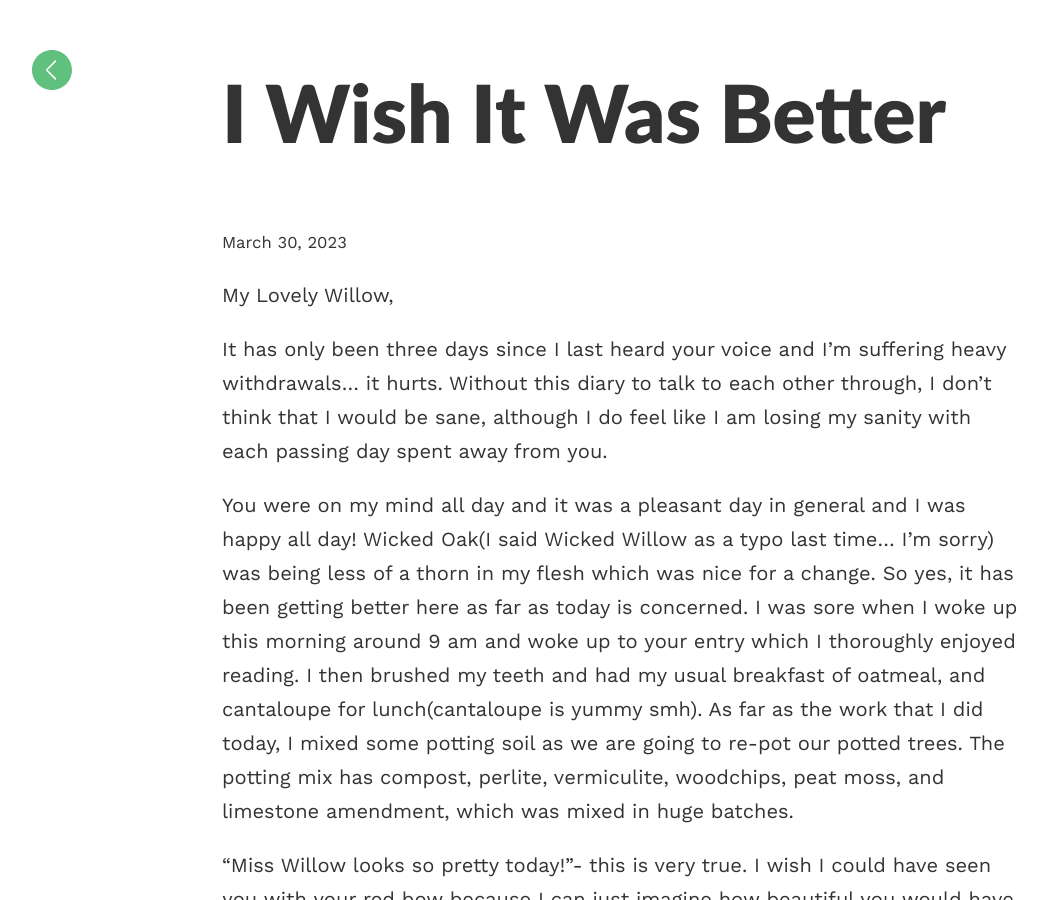
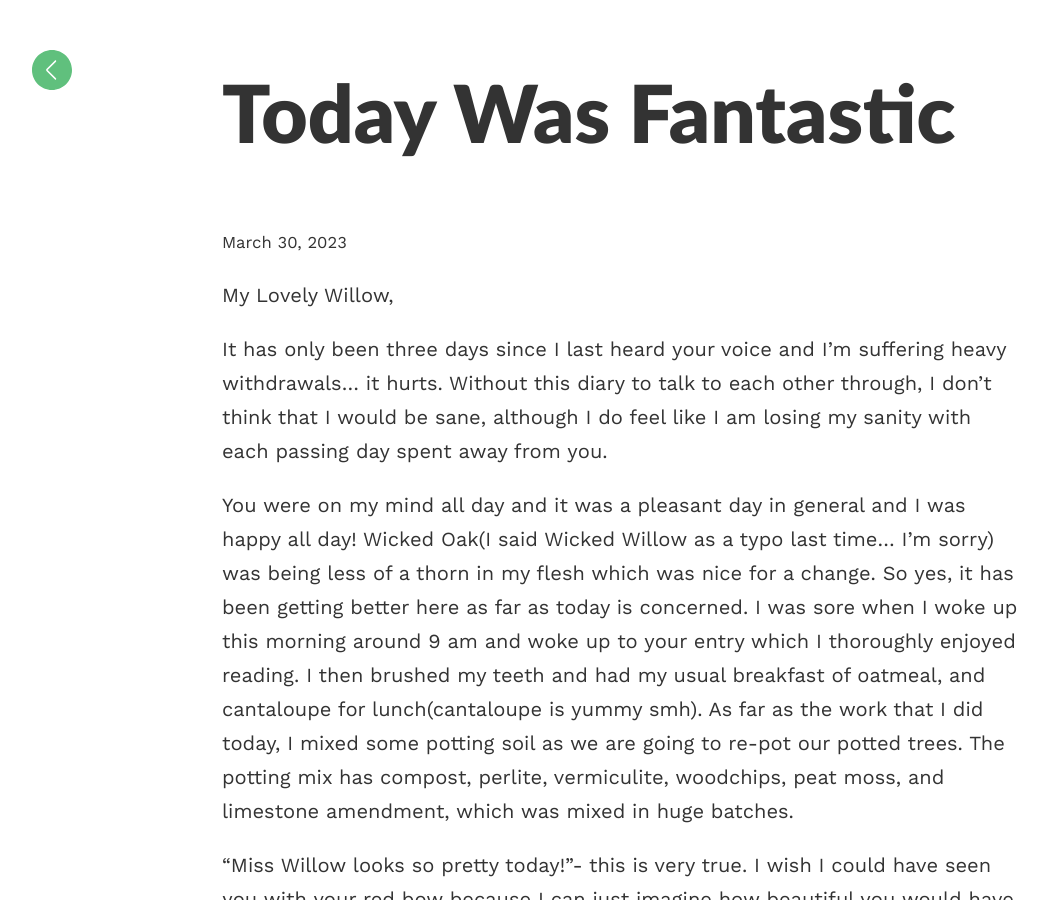
Before and after one commit to willowxsequoia/willowxsequoia.github.io, a Jekyll site: the page built from _posts/2023-03-30-sequoia-day-3.md, in a window 1280 px wide and 900 px high. Shown: the whole window, without its empty margins (18-1065 px from the left). Built offline with Jekyll 4.4.1, drawn with Linux system fonts in a browser that asks for light colours.

Commit message:
Update 2023-03-30-sequoia-day-3.md

```diff
--- a/_posts/2023-03-30-sequoia-day-3.md
+++ b/_posts/2023-03-30-sequoia-day-3.md
@@ -1,6 +1,6 @@
 ---
 layout: post
-title:  "I Wish It Was Better"
+title:  "Today was Fantastic"
 subtitle:  "6 (by Sequoia)"
 ---
 <!--more-->
```
